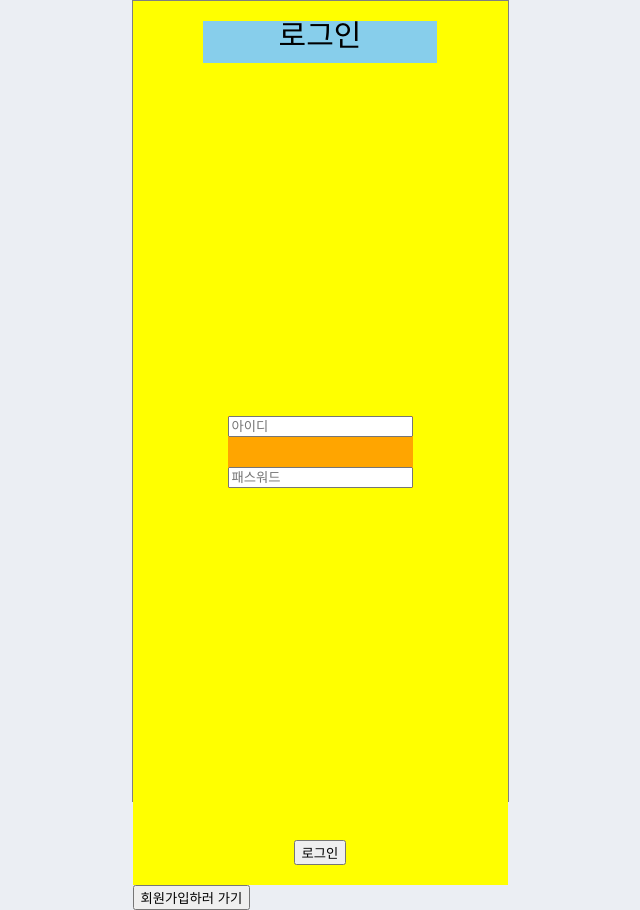
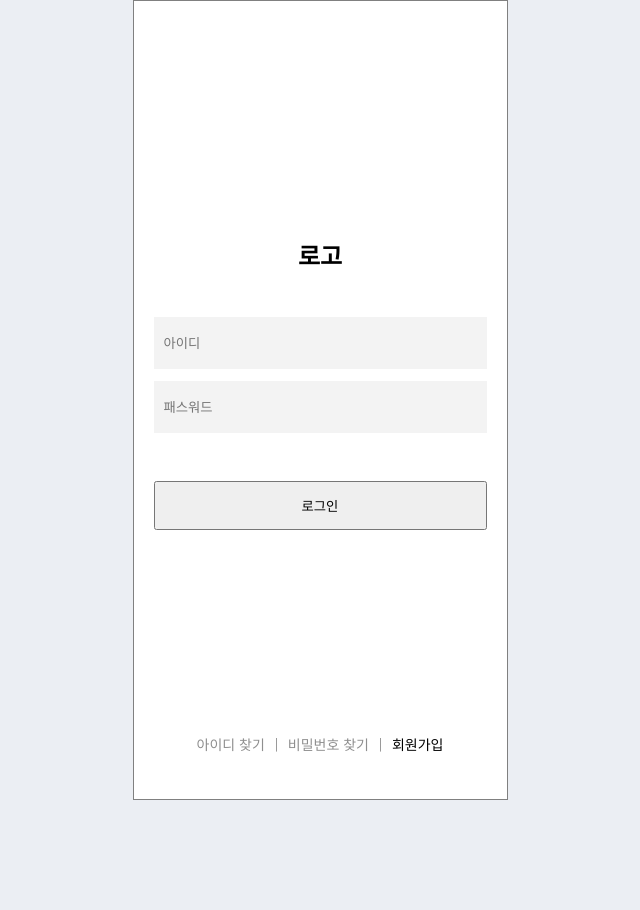
Before and after one commit to gomin-solution/Frontend, a React (Create React App) app: page /login in a window 1280 px wide. Shown: the whole page, without its empty margins (320-960 px from the left). After the commit the page ends 800 px from the top, so only its background shows below. Built offline with nearby package versions, Linux system fonts and the light colour scheme; no server answers.

Commit message:
[feat] 로그인 UI 및 기능 구현

```diff
--- a/src/elements/button.jsx
+++ b/src/elements/button.jsx
@@ -12,5 +12,6 @@ export function Btn2({ text, active }) {
 }
 
 const Stbtn = styled.button`
+  width: 100%;
   height: 49px;
 `;
--- a/src/pages/Login.jsx
+++ b/src/pages/Login.jsx
@@ -5,6 +5,8 @@ import Swal from "sweetalert2";
 import { useNavigate } from "react-router-dom";
 
 import Layout from "../components/layout/Layout";
+import { Btn2 } from "../elements/button";
+
 import instance from "../shared/api";
 import { setCookie } from "../shared/cookie";
 
@@ -50,21 +52,27 @@ const Login = () => {
   return (
     <Layout>
       <StFormContainer as="form" onSubmit={handleSubmit(onSubmit)}>
-        <StTitle>로그인</StTitle>
+        <StTitle>로고</StTitle>
         <StInputWrap>
-          <input placeholder="아이디" required {...register("userId")} />
-          <input
+          <StInput placeholder="아이디" required {...register("userId")} />
+          <StInput
             type="password"
             placeholder="패스워드"
             required
             {...register("password")}
           />
         </StInputWrap>
-        <button>로그인</button>
+        <Btn2 text="로그인" />
       </StFormContainer>
-      <button type="button" onClick={() => nav("/signup")}>
-        회원가입하러 가기
-      </button>
+      <StBtnWrap>
+        <StBottomNav1 type="button">아이디 찾기</StBottomNav1>
+        <StHr />
+        <StBottomNav1 type="button">비밀번호 찾기</StBottomNav1>
+        <StHr />
+        <StBottomNav2 type="button" onClick={() => nav("/signup")}>
+          회원가입
+        </StBottomNav2>
+      </StBtnWrap>
     </Layout>
   );
 };
@@ -72,26 +80,59 @@ const Login = () => {
 export default Login;
 
 const StFormContainer = styled.form`
-  background-color: yellow;
-  height: 844px;
   display: flex;
   flex-flow: column;
   justify-content: space-between;
-  align-items: center;
   padding: 20px;
 `;
 
 const StTitle = styled.div`
-  background-color: skyblue;
-  width: 70%;
-  height: 5%;
-  font-size: 30px;
+  width: 100%;
+  font-size: 24px;
+  font-weight: 600;
   text-align: center;
+  margin: 224px auto 48px;
 `;
 
 const StInputWrap = styled.div`
-  background-color: orange;
+  width: 100%;
   display: flex;
   flex-flow: column;
-  row-gap: 30px;
+  align-items: center;
+  row-gap: 12px;
+  margin-bottom: 48px;
 `;
+
+const StInput = styled.input`
+  background-color: #f3f3f3;
+  width: 100%;
+  height: 52px;
+  border: none;
+  padding-left: 10px;
+`;
+
+const StBtnWrap = styled.div`
+  display: flex;
+  justify-content: center;
+  align-items: center;
+  margin: 180px 63px 0px;
+`;
+
+const StBottomNav1 = styled.span`
+  color: #8f8f8f;
+  border: none;
+  font-size: 14px;
+  cursor: pointer;
+`;
+
+const StBottomNav2 = styled.span`
+  border: none;
+  font-size: 14px;
+  cursor: pointer;
+`;
+
+const StHr = styled.hr`
+  height: 14px;
+  width: 0px;
+  border-right: 0px;
+`;
--- a/src/pages/Main.jsx
+++ b/src/pages/Main.jsx
@@ -1,15 +1,15 @@
 import React from "react";
+import Layout from "../components/layout/Layout";
+import { Header4 } from "../components/header/Header";
+import Banner from "../components/main/Banner";
+import Choice from "../components/choiceAndAdvice/Choice";
 import Advice from "../components/choiceAndAdvice/Advice";
-import Choice from "../components/choiceAndAdvice/Choice";
 import Footer from "../components/footer/Footer";
-import Layout from "../components/layout/Layout";
-import Banner from "../components/main/Banner";
-import Logo from "../components/main/Logo";
 
 function Main() {
   return (
     <Layout>
-      <Logo />
+      <Header4 />
       <Banner />
       <Choice />
       <Advice />
--- a/src/pages/Signup.jsx
+++ b/src/pages/Signup.jsx
@@ -104,9 +104,9 @@ const Signup = () => {
                 },
               })}
             />
-            <StBtn type="button" onClick={idCheck}>
+            <StCheckBtn type="button" onClick={idCheck}>
               중복확인
-            </StBtn>
+            </StCheckBtn>
           </StInputInnerWrap>
           {errors?.userId?.message === undefined ? (
             <StCheck>영문을 반드시 포함한 4~10글자로 작성해주세요.</StCheck>
@@ -129,9 +129,9 @@ const Signup = () => {
                 },
               })}
             />
-            <StBtn type="button" onClick={nickCheck}>
+            <StCheckBtn type="button" onClick={nickCheck}>
               중복확인
-            </StBtn>
+            </StCheckBtn>
           </StInputInnerWrap>
           {errors?.nickname?.message === undefined ? (
             <StCheck>특수문자를 제외하여 8글자 이하로 작성해주세요.</StCheck>
@@ -259,7 +259,7 @@ const StInput = styled.input`
   padding-left: 10px;
 `;
 
-const StBtn = styled.button`
+const StCheckBtn = styled.button`
   background-color: #cdcdcd;
   color: #575757;
   position: absolute;
@@ -297,4 +297,5 @@ const StBtn2 = styled.button`
   height: 49px;
   margin-top: 64px;
   border: none;
+  cursor: pointer;
 `;
--- a/src/styles/GlobalStyle.js
+++ b/src/styles/GlobalStyle.js
@@ -1,6 +1,5 @@
 import { createGlobalStyle } from "styled-components";
 import reset from "styled-reset";
-// 폰트부터 작업
 
 export const GlobalStyle = createGlobalStyle`
   ${reset}
@@ -11,14 +10,22 @@ export const GlobalStyle = createGlobalStyle`
       src: url("https://fonts.googleapis.com/css2?family=Noto+Sans+KR:wght@500&display=swap");
   }
 
+  * {
+    box-sizing: border-box;
+    font-family: 'Noto Sans KR', sans-serif;
+    resize: none;
+    &:focus {
+      outline: none;
+    }
+  }
+
   body {
     font-family: 'Noto Sans KR', sans-serif;
     background-color: #EBEEF3;
     @media all and (max-width: 768px) {
-
-        .mobLayout {
-            width: 100vw;
-        }
+      .mobLayout {
+          width: 100vw;
+      }
     }
     @media all and (min-width: 768px) {
       /* background-size: contain;
```
